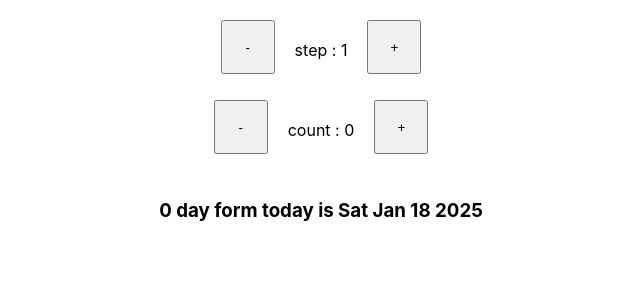
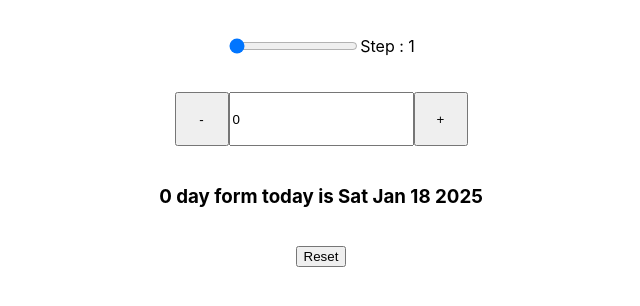
Before and after one commit to FahimOrko/Ultimate-React-Course-Code-Snipetes, a React (Create React App) app: page / in a window 1280 px wide. Shown: the top 306 px of the page, without its empty margins (319-959 px from the left). Built offline with nearby package versions, Linux system fonts and the light colour scheme.

Commit message:
update on the ui, used range instaed of simple increment , added reset button

```diff
--- a/src/Body.jsx
+++ b/src/Body.jsx
@@ -10,13 +10,6 @@ const Body = () => {
   //   const day = date.getDay();
   //   const month = date.getMonth();
   //   const year = date.getFullYear();
-
-  const addStep = () => {
-    updateStep((s) => s + 1);
-  };
-  const minusStep = () => {
-    step > 1 && updateStep((s) => s - 1);
-  };
 
   const addCount = () => {
     updateCount((c) => c + step);
@@ -36,13 +29,16 @@ const Body = () => {
             marginTop: "20px",
           }}
         >
-          <button style={buttonStyle} onClick={minusStep}>
-            -
-          </button>
-          <p style={{ margin: "20px" }}>step : {step}</p>
-          <button style={buttonStyle} onClick={addStep}>
-            +
-          </button>
+          <input
+            type="range"
+            min={1}
+            max={10}
+            value={step}
+            onChange={(e) => {
+              updateStep(Number(e.target.value));
+            }}
+          />
+          <p>Step : {step}</p>
         </div>
         <div
           style={{
@@ -54,7 +50,12 @@ const Body = () => {
           <button style={buttonStyle} onClick={minusCount}>
             -
           </button>
-          <p style={{ margin: "20px" }}>count : {count}</p>
+          <input
+            type="text"
+            placeholder="Enter a number"
+            value={count}
+            onChange={(e) => updateCount(Number(e.target.value))}
+          />
           <button style={buttonStyle} onClick={addCount}>
             +
           </button>
@@ -71,6 +72,22 @@ const Body = () => {
           {count} day form today is {date.toDateString()}
         </h3>
       </div>
+      <div
+        style={{
+          display: "flex",
+          justifyContent: "center",
+          marginTop: "20px",
+        }}
+      >
+        <button
+          onClick={() => {
+            updateCount(0);
+            updateStep(1);
+          }}
+        >
+          Reset
+        </button>
+      </div>
     </>
   );
 };
```
